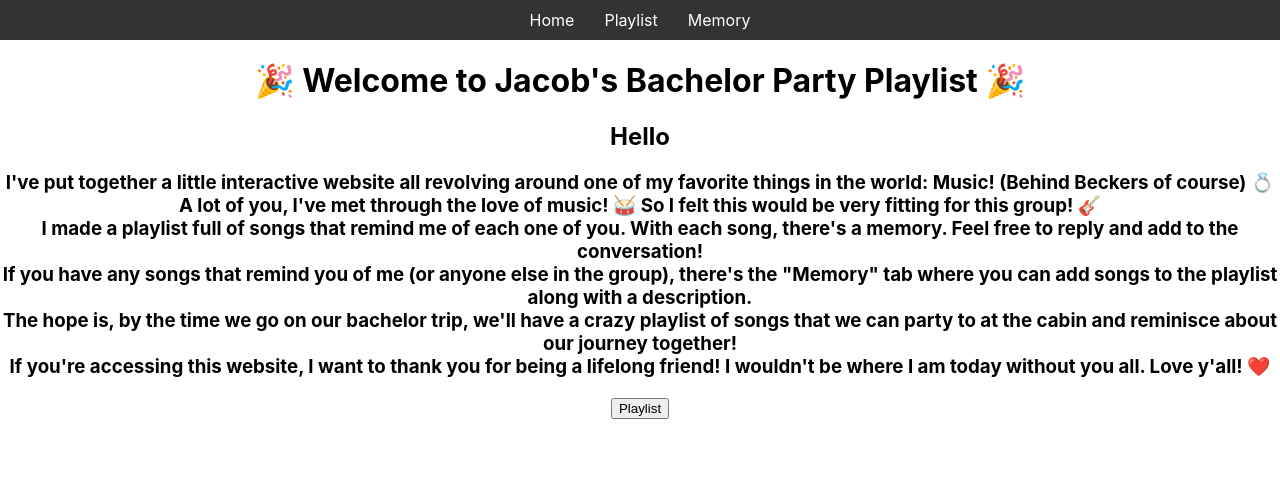
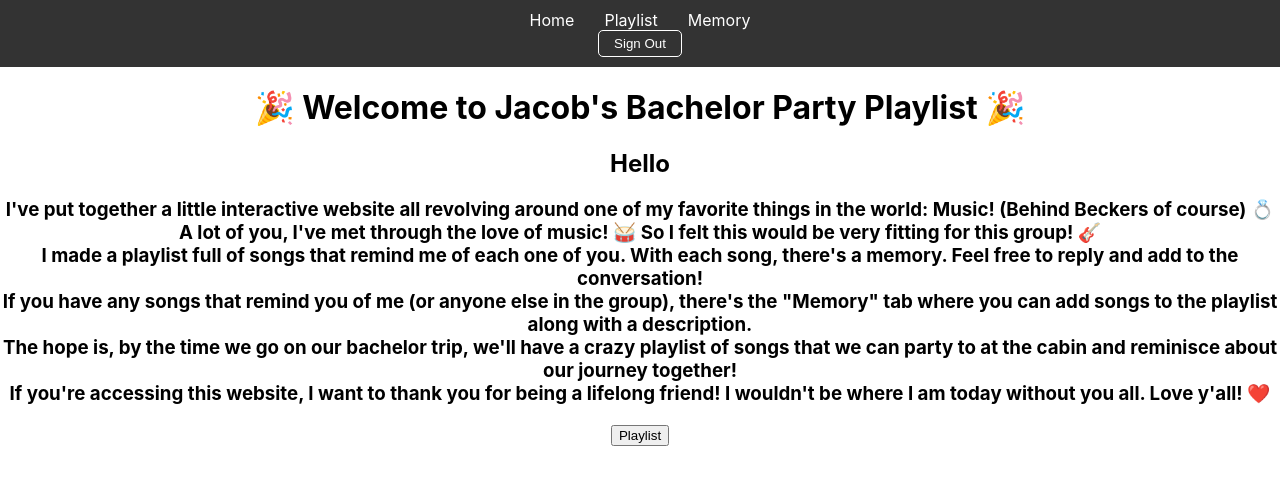
Before and after one commit to JTL48/groomsman-playlist, a React (Create React App) app: page / in a window 1280 px wide. Shown: the top 484 px of the page. Built offline with nearby package versions, Linux system fonts and the light colour scheme; no server answers; sample sign-in values are in the browser's storage.

Commit message:
Adding Logout button

```diff
--- a/src/components/Header.js
+++ b/src/components/Header.js
@@ -3,7 +3,7 @@ import { Link } from 'react-router-dom';
 import { useUser } from './userContext'
 
 const Header = () => {
-    const { user } = useUser();
+    const { user, logout } = useUser();
 
     return (
         <div style={{ padding: "10px", backgroundColor: "#333", color: "#fff", textAlign: "center" }}>
@@ -24,6 +24,23 @@ const Header = () => {
                     <div></div>
                 )}
             </nav>
+
+            {/* Right side: sign out button */}
+            {user && (
+                <button
+                    onClick={logout}
+                    style={{
+                        backgroundColor: "transparent",
+                        border: "1px solid #fff",
+                        color: "#fff",
+                        padding: "5px 15px",
+                        borderRadius: "5px",
+                        cursor: "pointer"
+                    }}
+                >
+                    Sign Out
+                </button>
+            )}
         </div>
     );
 };
```
